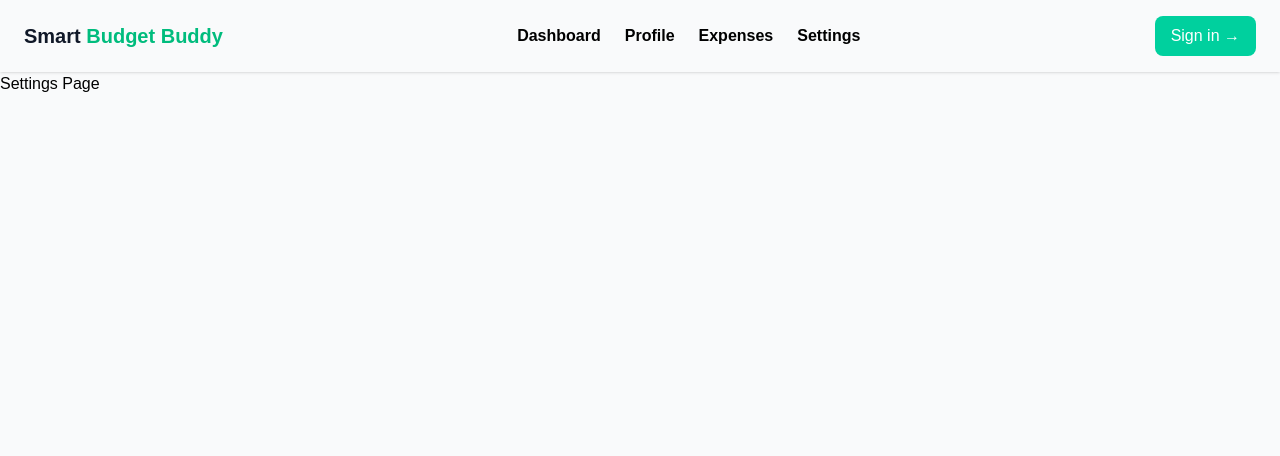
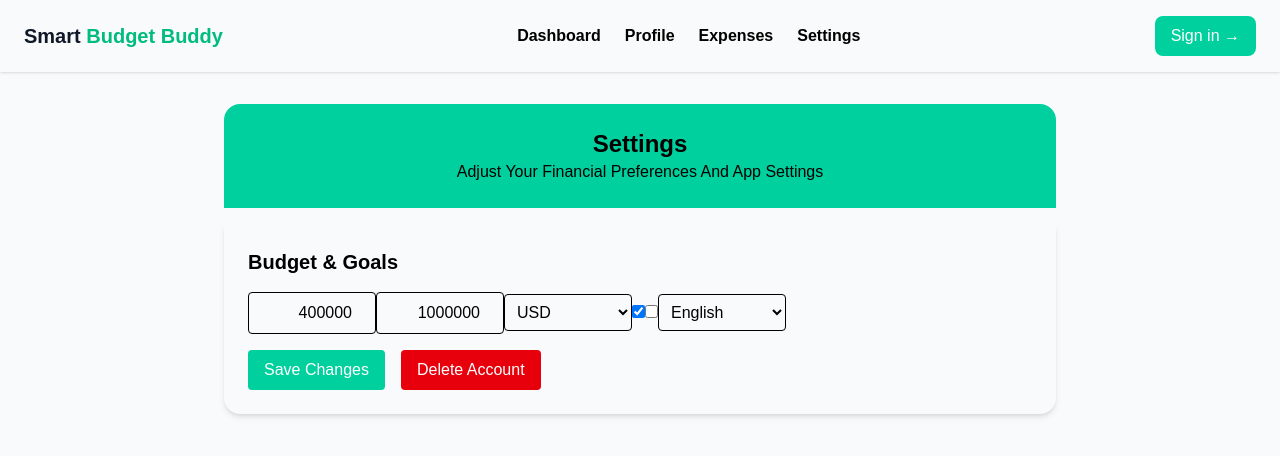
Before and after one commit to ELIE-MANI/Capstone-Project, a React (Vite) app in the folder smart-budget-buddy/: page /settings in a window 1280 px wide. Shown: the top 456 px of the page. Built offline with nearby package versions, Linux system fonts and the light colour scheme.

Commit message:
feat: add basic functionality to  the setting page

```diff
--- a/smart-budget-buddy/src/pages/SettingsPage.jsx
+++ b/smart-budget-buddy/src/pages/SettingsPage.jsx
@@ -1,7 +1,111 @@
+import { useState } from "react";
 function SettingsPage() {
+const [settings, setSettings] = useState({
+  monthlyBudget: 400000,
+  savingGoal: 1000000,
+  currency: 'USD',
+  budgetAlert: true,
+  expenseReminder: false,
+  language: 'English',
+});
+
+const handleChange = (e) => {
+  const { name, value, type, checked } = e.target;
+  setSettings((prev) => ({
+    ...prev,
+    [name]:type ==='checkbox' ? checked : value
+  }));
+};
+
+const handleSave = () => {
+  // Logic to save settings
+  alert('Settings have been saved!');
+  console.log('Settings saved:', settings);
+};
+const handleDelete=() => {
+  if(confirm("Are you sure you want to delete your account? This action cannot be undone.")) {
+    alert('Account deleted.');
+    console.log('Account deletion confirmed.');
+  }
+};
+
   return (
     <>
-    <h1>Settings Page</h1>
+    <div className="max-w-4xl mx-auto p-8">
+      <div className="bg-primary text-black text-center py-6 rounded-t-2xl">
+        <h1 className="text-2xl font-bold">Settings</h1>
+         <p>Adjust Your Financial Preferences And App Settings</p>
+      </div>
+     <section className="bg-secondary p-6 rounded-b-2xl shadow-md mt-4">
+      <h2 className="text-xl font-semibold mb-4">Budget & Goals</h2>
+
+       <input
+       type="number"
+       name="montlyBudget"
+       value={settings.monthlyBudget}
+        onChange={handleChange}
+        className="border p-2 rounded w-32 text-right"
+       />
+
+       <input
+       type="number"
+       name="savingGoal"
+       value={settings.savingGoal}
+        onChange={handleChange}
+        className="border p-2 rounded w-32 text-right "
+       />
+
+       <select
+       name="currency"
+       value={settings.currency}
+       onChange={handleChange}
+       className="border p-2 rounded w-32 "
+       >
+         <option value="USD">USD</option>
+         <option value="EUR">EUR</option>
+         <option value="RWF">RWF</option>
+       </select>
+
+       <input
+       type="checkbox"
+        name="budgetAlert"
+        checked={settings.budgetAlert}
+        onChange={handleChange}
+        />
+
+        <input
+        type="checkbox"
+        name="expenseReminder"
+        checked={settings.expenseReminder}
+        onChange={handleChange}
+        />
+        <select
+        name="language"
+        value={settings.language}
+        onChange={handleChange}
+        className="border p-2 rounded w-32 "
+        >
+          <option value="English">English</option>
+          <option value="Spanish">Spanish</option>
+          <option value="French">French</option>
+        </select>
+        <div className="flex gap-4 mt-4">
+          <button
+          onClick={handleSave}
+          className="bg-primary text-white py-2 px-4 rounded hover:bg-primary-dark"
+          >
+            Save Changes
+          </button>
+          <button
+          onClick={handleDelete}
+          className="bg-red-600 text-white py-2 px-4 rounded hover:bg-red-700"
+          >
+            Delete Account
+          </button>
+        </div>
+     </section>
+    </div>
+
     </>
     );
 }
```
Also changed, not shown: smart-budget-buddy/src/images/SETTINGS.jpg (added).
